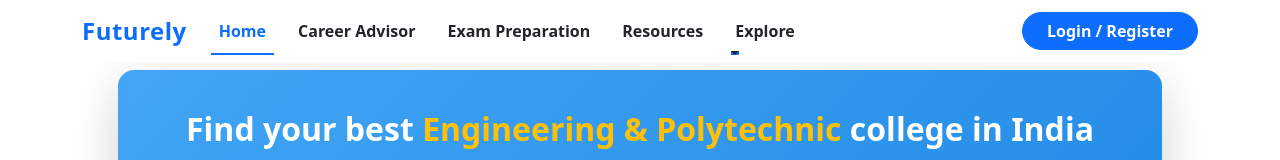
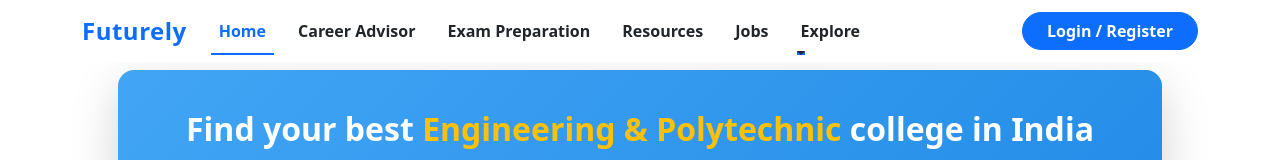
Before and after one commit to Karan123457/NextGenZ, a React (Create React App) app: page / in a window 1280 px wide. Shown: the top 160 px of the page. Built offline with nearby package versions, Linux system fonts and the light colour scheme.

Commit message:
Update Header.js

```diff
--- a/src/MyComponents/Header.js
+++ b/src/MyComponents/Header.js
@@ -24,6 +24,7 @@ export default function Header() {
     { name: "Career Advisor", path: "/Counselling" },
     { name: "Exam Preparation", path: "/Exam_Preparation" },
     { name: "Resources", path: "/resources" },
+    { name: "Jobs", path: "/jobs" },
   ];
 
   return (
@@ -40,7 +41,7 @@ export default function Header() {
             to="/"
             className="fw-bold text-primary fs-4 brand-name"
           >
-           Futurely
+            Futurely
           </Navbar.Brand>
 
           <Navbar.Toggle aria-controls="navbarScroll" />
```
